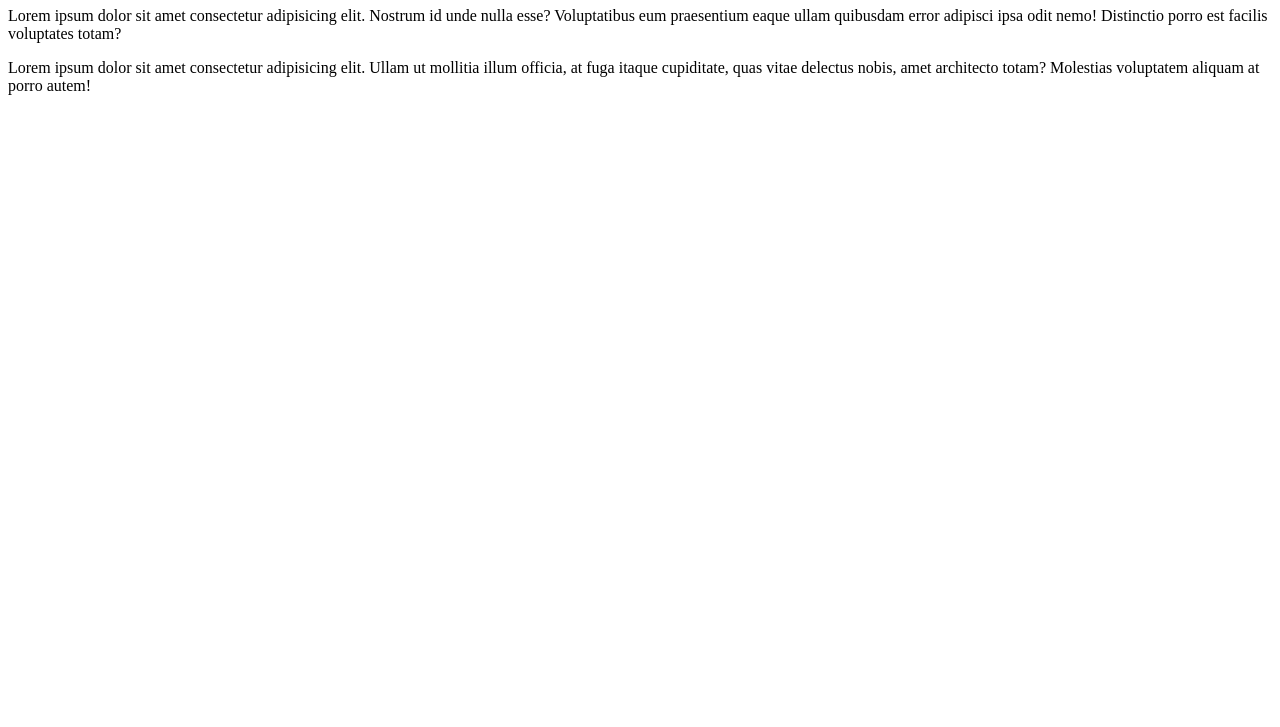
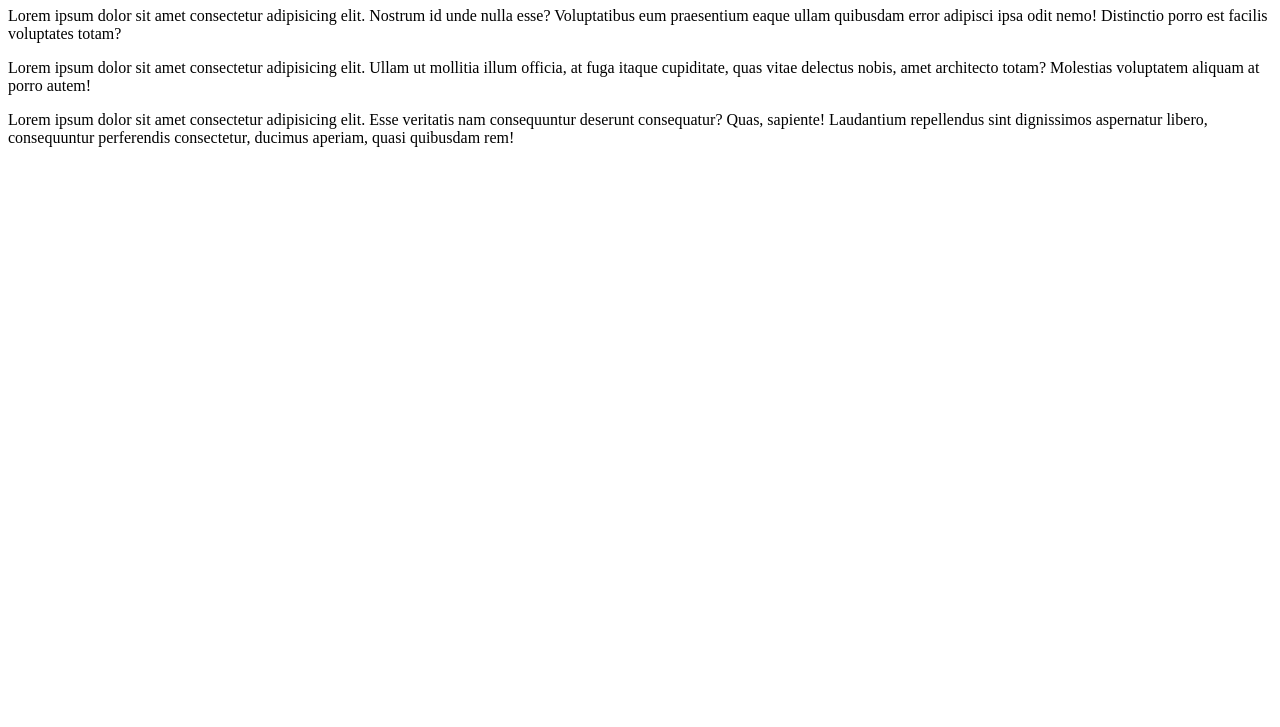
Before and after one commit to lcsilva76/exemplo-git-1tdspj, a plain HTML site: page index.html in a window 1280 px wide. Shown: the part 73-800 px from the top of the page. Drawn offline with Linux system fonts and the light colour scheme.

Commit message:
Segundo Commit

```diff
--- a/index.html
+++ b/index.html
@@ -10,5 +10,6 @@
 
     <p>Lorem ipsum dolor sit amet consectetur adipisicing elit. Nostrum id unde nulla esse? Voluptatibus eum praesentium eaque ullam quibusdam error adipisci ipsa odit nemo! Distinctio porro est facilis voluptates totam?</p>
     <p>Lorem ipsum dolor sit amet consectetur adipisicing elit. Ullam ut mollitia illum officia, at fuga itaque cupiditate, quas vitae delectus nobis, amet architecto totam? Molestias voluptatem aliquam at porro autem!</p>
+    <p>Lorem ipsum dolor sit amet consectetur adipisicing elit. Esse veritatis nam consequuntur deserunt consequatur? Quas, sapiente! Laudantium repellendus sint dignissimos aspernatur libero, consequuntur perferendis consectetur, ducimus aperiam, quasi quibusdam rem!</p>
 </body>
 </html>
```
